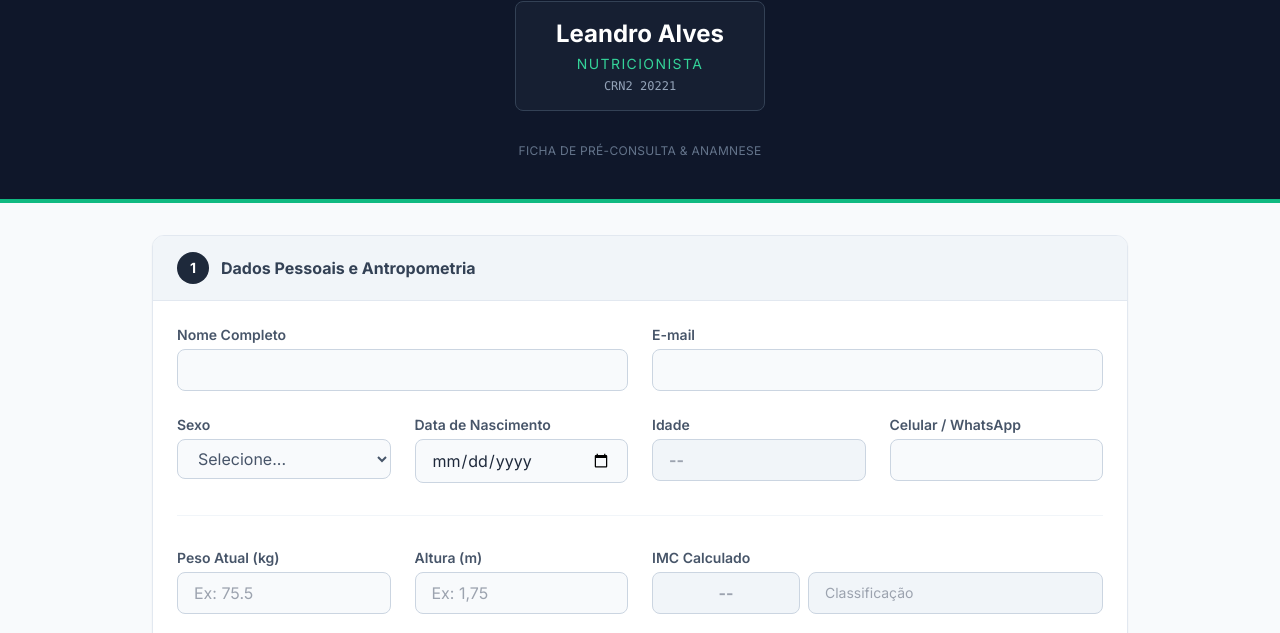
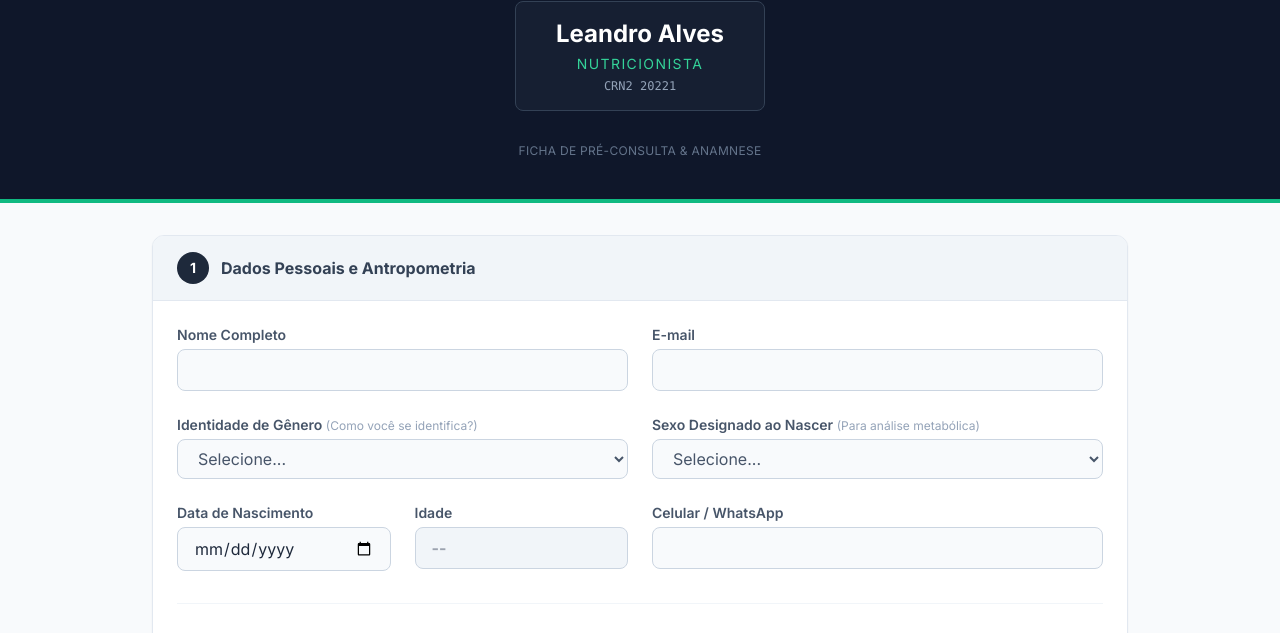
Before and after one commit to lealvs-hash/preconsultanutrileandro, a plain HTML site: page index.html in a window 1280 px wide. Shown: the part 103-736 px from the top of the page. Drawn offline with nearby package versions, Linux system fonts and the light colour scheme.

Commit message:
Add files via upload

```diff
--- a/index.html
+++ b/index.html
@@ -59,22 +59,45 @@
                 <h2 class="font-bold text-slate-700">Dados Pessoais e Antropometria</h2>
             </div>
             <div class="p-6 grid grid-cols-1 md:grid-cols-4 gap-6">
+
+                <!-- Nome Completo -->
                 <div class="md:col-span-2">
                     <label class="block text-sm font-semibold text-slate-600 mb-1">Nome Completo</label>
                     <input type="text" name="nome" class="w-full bg-slate-50 border border-slate-300 rounded-lg px-4 py-2 focus:ring-2 focus:ring-emerald-500 outline-none" required>
                 </div>
+
+                <!-- Email -->
                 <div class="md:col-span-2">
                     <label class="block text-sm font-semibold text-slate-600 mb-1">E-mail</label>
                     <input type="email" name="email" class="w-full bg-slate-50 border border-slate-300 rounded-lg px-4 py-2 focus:ring-2 focus:ring-emerald-500 outline-none" required>
                 </div>
-                <div>
-                    <label class="block text-sm font-semibold text-slate-600 mb-1">Sexo</label>
-                    <select name="sexo" class="w-full bg-slate-50 border border-slate-300 rounded-lg px-4 py-2 focus:ring-2 focus:ring-emerald-500 outline-none text-slate-600">
+
+                <!-- Identidade de Gênero (INCLUSIVO) -->
+                <div class="md:col-span-2">
+                    <label class="block text-sm font-semibold text-slate-600 mb-1">Identidade de Gênero <span class="text-xs font-normal text-slate-400">(Como você se identifica?)</span></label>
+                    <select id="identidade_genero" name="identidade_genero" onchange="verificarOutroGenero(this)" class="w-full bg-slate-50 border border-slate-300 rounded-lg px-4 py-2 focus:ring-2 focus:ring-emerald-500 outline-none text-slate-600">
                         <option value="" disabled selected>Selecione...</option>
+                        <option>Mulher (Cis/Trans)</option>
+                        <option>Homem (Cis/Trans)</option>
+                        <option>Não-binário</option>
+                        <option>Prefiro não informar</option>
+                        <option value="Outro">Outro (Especifique)</option>
+                    </select>
+                    <input type="text" id="genero_outro" name="genero_outro_especifico" class="w-full mt-2 bg-slate-50 border border-slate-300 rounded-lg px-4 py-2 focus:ring-2 focus:ring-emerald-500 outline-none hidden" placeholder="Qual?">
+                </div>
+
+                <!-- Sexo Biológico (INCLUSIVO) -->
+                <div class="md:col-span-2">
+                    <label class="block text-sm font-semibold text-slate-600 mb-1">Sexo Designado ao Nascer <span class="text-xs font-normal text-slate-400">(Para análise metabólica)</span></label>
+                    <select name="sexo_biologico" class="w-full bg-slate-50 border border-slate-300 rounded-lg px-4 py-2 focus:ring-2 focus:ring-emerald-500 outline-none text-slate-600">
+                        <option value="" disabled selected>Selecione...</option>
+                        <option>Feminino</option>
                         <option>Masculino</option>
-                        <option>Feminino</option>
+                        <option>Intersexo</option>
                     </select>
                 </div>
+
+                <!-- Data Nascimento e Idade -->
                 <div>
                     <label class="block text-sm font-semibold text-slate-600 mb-1">Data de Nascimento</label>
                     <input type="date" name="data_nascimento" id="dataNascimento" onchange="calcularIdade()" class="w-full bg-slate-50 border border-slate-300 rounded-lg px-4 py-2 focus:ring-2 focus:ring-emerald-500 outline-none">
@@ -83,10 +106,11 @@
                     <label class="block text-sm font-semibold text-slate-600 mb-1">Idade</label>
                     <input type="text" name="idade" id="idadeOutput" readonly class="w-full bg-slate-100 border border-slate-300 rounded-lg px-4 py-2 text-slate-500 font-bold" placeholder="--">
                 </div>
-                <div>
+                <div class="md:col-span-2">
                     <label class="block text-sm font-semibold text-slate-600 mb-1">Celular / WhatsApp</label>
                     <input type="tel" name="whatsapp" class="w-full bg-slate-50 border border-slate-300 rounded-lg px-4 py-2 focus:ring-2 focus:ring-emerald-500 outline-none">
                 </div>
+
                 <div class="md:col-span-4 border-t border-slate-100 my-2"></div>
 
                 <!-- Peso Atual -->
```
